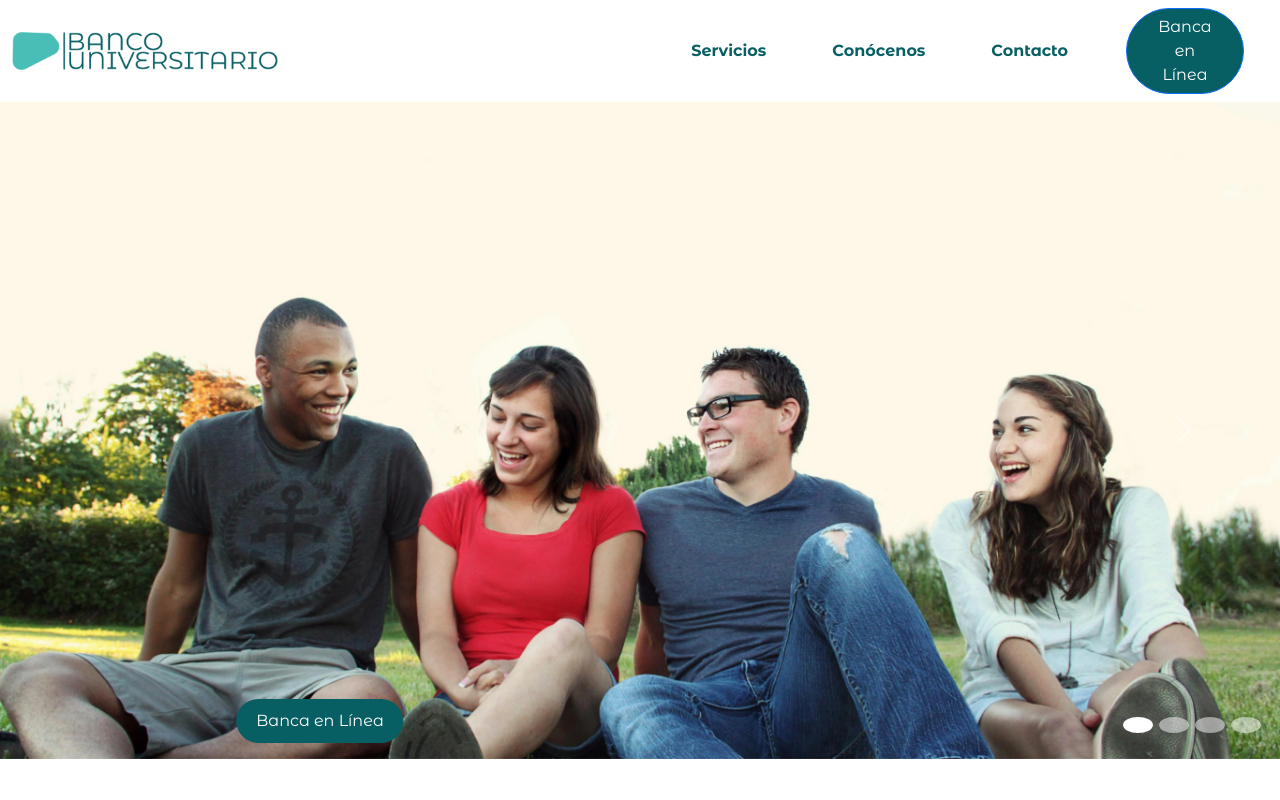
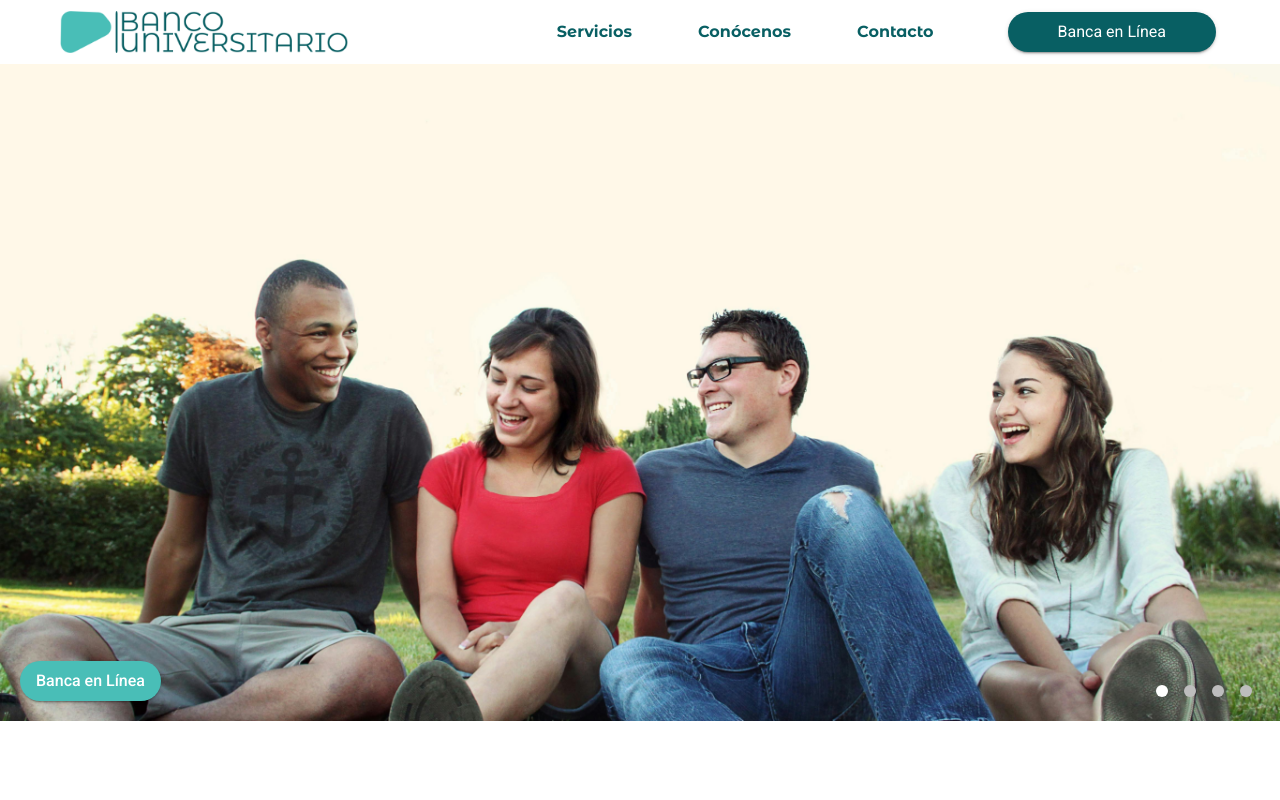
Before and after one commit to 3rnestocs/banco, a React (Create React App) app: page /#/ in a window 1280 px wide. Shown: the top 800 px of the page. Built offline with nearby package versions, Linux system fonts and the light colour scheme.

Commit message:
Rest of Institucional bootstrap code replaced.

```diff
--- /dev/null
+++ b/src/components/BUButton.js
@@ -0,0 +1,44 @@
+import React from 'react';
+import { Button } from '@mui/material';
+
+// Helper function to adjust color opacity
+const applyOpacity = (hexColor, opacity) => {
+  const hex = hexColor.replace('#', '');
+  const r = parseInt(hex.substring(0, 2), 16);
+  const g = parseInt(hex.substring(2, 4), 16);
+  const b = parseInt(hex.substring(4, 6), 16);
+  return `rgba(${r}, ${g}, ${b}, ${opacity})`;
+};
+
+const BUButton = ({
+  text,
+  onClick,
+  bgColor = 'var(--primary-color)', // Default to primary color
+  horizontalPadding = '16px',       // Default padding
+  fontFamily = 'Roboto',            // Default font family
+  fontWeight = '600',               // Default font weight
+  textColor = '#fff',               // Default text color
+}) => {
+  return (
+    <Button
+      onClick={onClick}
+      variant="contained"
+      sx={{
+        backgroundColor: bgColor,
+        color: textColor,
+        paddingLeft: horizontalPadding,
+        paddingRight: horizontalPadding,
+        fontFamily: fontFamily,
+        fontWeight: fontWeight,
+        borderRadius: '24px', // Optional customization
+        '&:hover': {
+          backgroundColor: applyOpacity(bgColor, 0.5), // Slightly transparent on hover
+        },
+      }}
+    >
+      {text}
+    </Button>
+  );
+};
+
+export default BUButton;
--- a/src/components/institucional/BUImageCarousel.js
+++ b/src/components/institucional/BUImageCarousel.js
@@ -1,55 +1,64 @@
-import React from "react";
-import Carousel from "react-bootstrap/Carousel";
+import React, { useState } from "react";
+import { Box, Button } from "@mui/material";
 import img1 from "../../assets/img/carousel1.png";
 import img2 from "../../assets/img/carousel2.png";
 import img3 from "../../assets/img/carousel3.png";
 import img4 from "../../assets/img/carousel4.png";
-import { Link } from "react-router-dom";
+
+const images = [img1, img2, img3, img4];
 
 const BUImageCarousel = () => {
+  const [currentIndex, setCurrentIndex] = useState(0);
+
   return (
-    <Carousel interval={null} indicators={true}>
-      <Carousel.Item>
-        <div className="carousel-image-container position-relative">
-          <img className="d-block w-100" src={img1} alt="Slide 1" />
-          <Link to="/login" className="btn-banca position-absolute bottom-0 start-25 translate-middle-x mb-3">
+    <Box sx={{ position: "relative", width: "100%", overflow: "hidden" }}>
+      <img
+        src={images[currentIndex]}
+        alt={`Slide ${currentIndex + 1}`}
+        style={{
+          width: "100%",
+          height: "auto",
+          display: "block",
+        }}
+      />
 
-            Banca en Línea
+      <Button
+        variant="contained"
+        sx={{
+          position: "absolute",
+          bottom: 20,
+          left: 20,
+          borderRadius: "4rem",
+          zIndex: 1, // Asegura que esté por encima de las imágenes
+        }}
+      >
+        Banca en Línea
+      </Button>
 
-          </Link>
-        </div>
-      </Carousel.Item>
-      <Carousel.Item>
-        <div className="carousel-image-container position-relative">
-          <img className="d-block w-100" src={img2} alt="Slide 2" />
-          <Link to="/login" className="btn-banca position-absolute bottom-0 start-25 translate-middle-x mb-3">
-
-            Banca en Línea
-
-          </Link>
-        </div>
-      </Carousel.Item>
-      <Carousel.Item>
-        <div className="carousel-image-container position-relative">
-          <img className="d-block w-100" src={img3} alt="Slide 3" />
-          <Link to="/login" className="btn-banca position-absolute bottom-0 start-25 translate-middle-x mb-3">
-
-            Banca en Línea
-
-          </Link>
-        </div>
-      </Carousel.Item>
-      <Carousel.Item>
-        <div className="carousel-image-container position-relative">
-          <img className="d-block w-100" src={img4} alt="Slide 4" />
-          <Link to="/login" className="btn-banca position-absolute bottom-0 start-25 translate-middle-x mb-3">
-
-            Banca en Línea
-
-          </Link>
-        </div>
-      </Carousel.Item>
-    </Carousel>
+      <Box
+        sx={{
+          position: "absolute",
+          bottom: 16,
+          right: 20, // Cambiado a la derecha
+          display: "flex",
+        }}
+      >
+        {images.map((_, index) => (
+          <Box
+            key={index}
+            sx={{
+              width: 12,
+              height: 12,
+              margin: 1,
+              borderRadius: "50%",
+              backgroundColor: currentIndex === index ? "white" : "grey.400", // Cambiado a blanco
+              transition: "background-color 0.3s",
+            }}
+            onClick={() => setCurrentIndex(index)}
+          />
+        ))}
+      </Box>
+    </Box>
   );
 }
 
--- a/src/components/institucional/BUNavbar.js
+++ b/src/components/institucional/BUNavbar.js
@@ -1,7 +1,8 @@
+import React from "react";
 import { Link } from "react-router-dom";
-import React from "react";
 import logo from "../../assets/banco_logo.png";
-import { Button } from "@mui/material";
+import { Button, AppBar, Toolbar, IconButton, Container, Box } from "@mui/material";
+import BUButton from "../BUButton";
 
 const BUNavbar = ({ serviciosRef, identidadRef, contactoRef }) => {
   const handleScroll = (ref) => {
@@ -11,18 +12,40 @@ const BUNavbar = ({ serviciosRef, identidadRef, contactoRef }) => {
   };
 
   return (
-    <nav className="navbar navbar-expand-lg bg-white">
-      <div className="container-fluid">
-        <div className="row">
-          <Link className="col-5 navbar-brand" to="/home">
-            <img src={logo} className="img-fluid" height={48} alt="Logo" />
-          </Link>
-          <button className="navbar-toggler col-auto" type="button" aria-label="Toggle navigation">
-            {/* Aquí puedes implementar la funcionalidad para el colapso */}
-          </button>
-        </div>
-        <div className="collapse navbar-collapse" id="navbarNav">
-          <ul className="navbar-nav ms-auto">
+    <AppBar
+      position="sticky"
+      sx={{ backgroundColor: "white", width: "100%", boxShadow: "none" }}
+    >
+      <Toolbar>
+        <Container
+          maxWidth="lg"
+          sx={{
+            display: "flex",
+            alignItems: "center",
+            justifyContent: "space-between", // Ensure space between logo and nav items
+            width: "100%",
+          }}
+        >
+          {/* Logo aligned to the left */}
+          <Box sx={{ display: "flex", alignItems: "center" }}>
+            <a href="#" style={{ display: "flex", alignItems: "center" }}>
+              <IconButton edge="start" color="inherit" aria-label="logo">
+                <img id="img-logo" width="auto" src={logo} height={42} alt="Logo" />
+              </IconButton>
+            </a>
+          </Box>
+
+          {/* Tabs and buttons aligned to the right */}
+          <Box sx={{ display: "flex", alignItems: "center" }}>
+            <ul
+              style={{
+                display: "flex",
+                listStyleType: "none",
+                padding: 0,
+                margin: 0,
+                alignItems: "center", // Align items vertically in the center
+              }}
+            >
               <li className="nav-item custom-nav-item">
                 <Button onClick={() => handleScroll(serviciosRef)}>Servicios</Button>
               </li>
@@ -33,15 +56,19 @@ const BUNavbar = ({ serviciosRef, identidadRef, contactoRef }) => {
                 <Button onClick={() => handleScroll(contactoRef)}>Contacto</Button>
               </li>
             </ul>
-          <Link to="/login">
-            <button className="btn btn-primary rounded-4 me-4 custom-banking-btn" type="button">
-              Banca en Línea
-            </button>
+            <Link to="/login" style={{ marginLeft: '16px' }}>
+              <BUButton
+                text="Banca en Línea"
+                horizontalPadding="50px"
+                fontWeight="400"
+              />
             </Link>
-        </div>
-      </div>
-    </nav>
+          </Box>
+        </Container>
+      </Toolbar>
+    </AppBar>
   );
+
 };
 
 export default BUNavbar;
--- a/src/components/institucional/Contacto.js
+++ b/src/components/institucional/Contacto.js
@@ -1,8 +1,10 @@
 import React, { forwardRef, useState } from "react";
 import BUTextField from "../BUTextField";
 import { ThemeProvider } from '@mui/system';
+import { Box, Button, Container } from "@mui/material";
 import theme from "../../theme";
 import BUHeaderTitle, { HeaderTypes } from '../BUHeaderTitle';
+import BUButton from "../BUButton";
 
 const Contacto = forwardRef((props, ref) => {
   const [fullname, setFullname] = useState('');
@@ -11,18 +13,25 @@ const Contacto = forwardRef((props, ref) => {
   const [message, setMessage] = useState('');
 
   const handleSubmit = (e) => {
-    e.preventDefault();
     console.log('Register submitted', { fullname, phone, email, message });
   };
 
   return (
     <ThemeProvider theme={theme}>
-      <section id="contacto" className="container-fluid my-5 px-5" ref={ref}>
-        <div className="row text-center justify-content-center">
-          <div className="col-12">
+      <section id="contacto" style={{ margin: "20px 0" }} ref={ref}>
+        <Container maxWidth="lg">
+          {/* Center the BUHeaderTitle */}
+          <Box sx={{ display: 'flex', justifyContent: 'center', textAlign: 'center' }}>
             <BUHeaderTitle text="CONTACTO" type={HeaderTypes.SECONDARY} />
-          </div>
-          <div className="col-lg-6 col-md-12 col-sm-12">
+          </Box>
+
+          <Box
+            display="flex"
+            flexDirection={{ xs: 'column', lg: 'row' }}
+            justifyContent="center"
+            textAlign="center"
+          >
+            <Box sx={{ flex: 1, padding: 2 }}>
               <BUTextField
                 fieldType="name"
                 value={fullname}
@@ -41,8 +50,9 @@ const Contacto = forwardRef((props, ref) => {
                 onChange={(e) => setPhone(e.target.value)}
                 required
               />
-          </div>
-          <div className="col-lg-6 col-md-12 col-sm-12">
+            </Box>
+
+            <Box sx={{ flex: 1, padding: 2 }}>
               <BUTextField
                 fieldType="message"
                 value={message}
@@ -50,13 +60,19 @@ const Contacto = forwardRef((props, ref) => {
                 required
                 isMultiline={true}
               />
-            <div className="d-flex justify-content-end mt-3">
-              <button className="btn btn-primary rounded-4 custom-send-btn" type="button">
-                Enviar
-              </button>
-            </div>
-          </div>
-        </div>
+            </Box>
+          </Box>
+
+          {/* Button with horizontal padding and primary color */}
+          <Box display="flex" justifyContent="flex-end" sx={{ marginTop: 2 }}>
+            <BUButton
+              text="Enviar"
+              onClick={handleSubmit}
+              horizontalPadding="50px"
+              fontFamily="Montserrat Alternates"
+            />
+          </Box>
+        </Container>
       </section>
     </ThemeProvider>
   );
--- a/src/components/institucional/Identidad.js
+++ b/src/components/institucional/Identidad.js
@@ -17,6 +17,7 @@ const Identidad = forwardRef((props, ref) => {
     <Box
       id="container-identidad"
       sx={{ bgcolor: "background.default", m: 0, p: 5 }}
+      ref={ref}
     >
       {/* Header Title - Centered */}
       <Box sx={{ display: "flex", justifyContent: "center" }}>
--- a/src/components/institucional/Servicios.js
+++ b/src/components/institucional/Servicios.js
@@ -2,18 +2,38 @@ import React, { forwardRef } from 'react';
 import collage from "../../assets/img/collageServi.jpg";
 import collageMobile from "../../assets/img/collageServiMobile.jpg";
 import BUHeaderTitle, { HeaderTypes } from '../BUHeaderTitle';
+import { Box } from '@mui/material';
 
 const Servicios = forwardRef((props, ref) => {
   return (
-    <div id="servicios" className="container p-5 text-center" ref={ref}>
+  <Box
+      id="servicios"
+      sx={{
+        mt: 5,
+        p: 5,
+        textAlign: "center",
+      }}
+      ref={ref}
+    >
       <BUHeaderTitle text="SERVICIOS" type={HeaderTypes.SECONDARY} />
-      <img src={collage} className="d-none d-lg-block img-fluid" alt="Servicios Collage" />
-      <img
-        src={collageMobile}
-        className="d-lg-none d-sm-block d-md-block img-fluid"
-        alt="Servicios Collage Mobile"
-      />
-    </div>
+
+      {/* Imágenes responsivas */}
+      <Box sx={{ display: { xs: "none", lg: "block" } }}>
+        <img
+          src={collage}
+          alt="Collage de Servicios"
+          style={{ width: "100%", height: "auto" }}
+        />
+      </Box>
+
+      <Box sx={{ display: { xs: "block", lg: "none" } }}>
+        <img
+          src={collageMobile}
+          alt="Collage de Servicios Móvil"
+          style={{ width: "100%", height: "auto" }}
+        />
+      </Box>
+    </Box>
   );
 });
 
```
Lines whose indentation alone changed are shown as unchanged.
